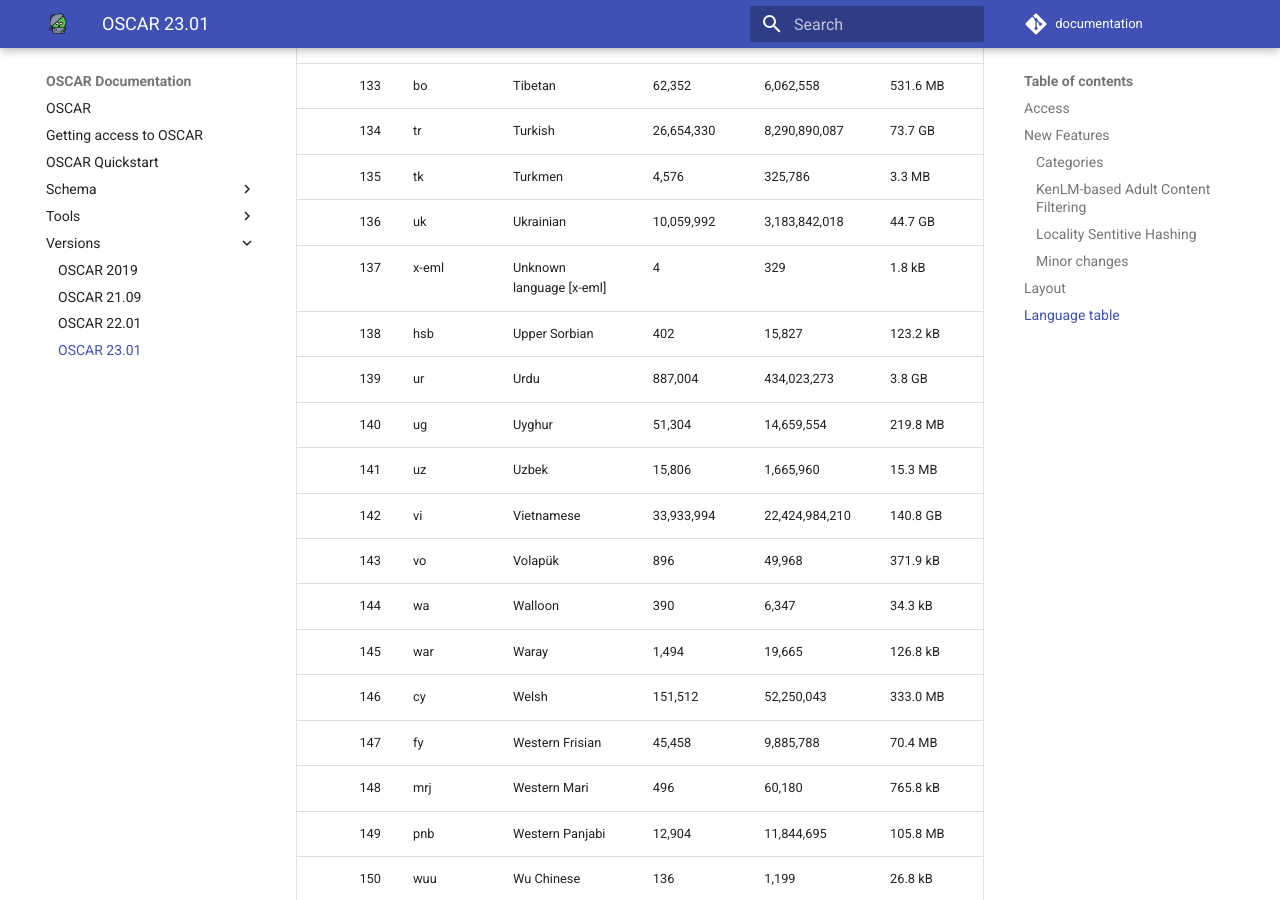
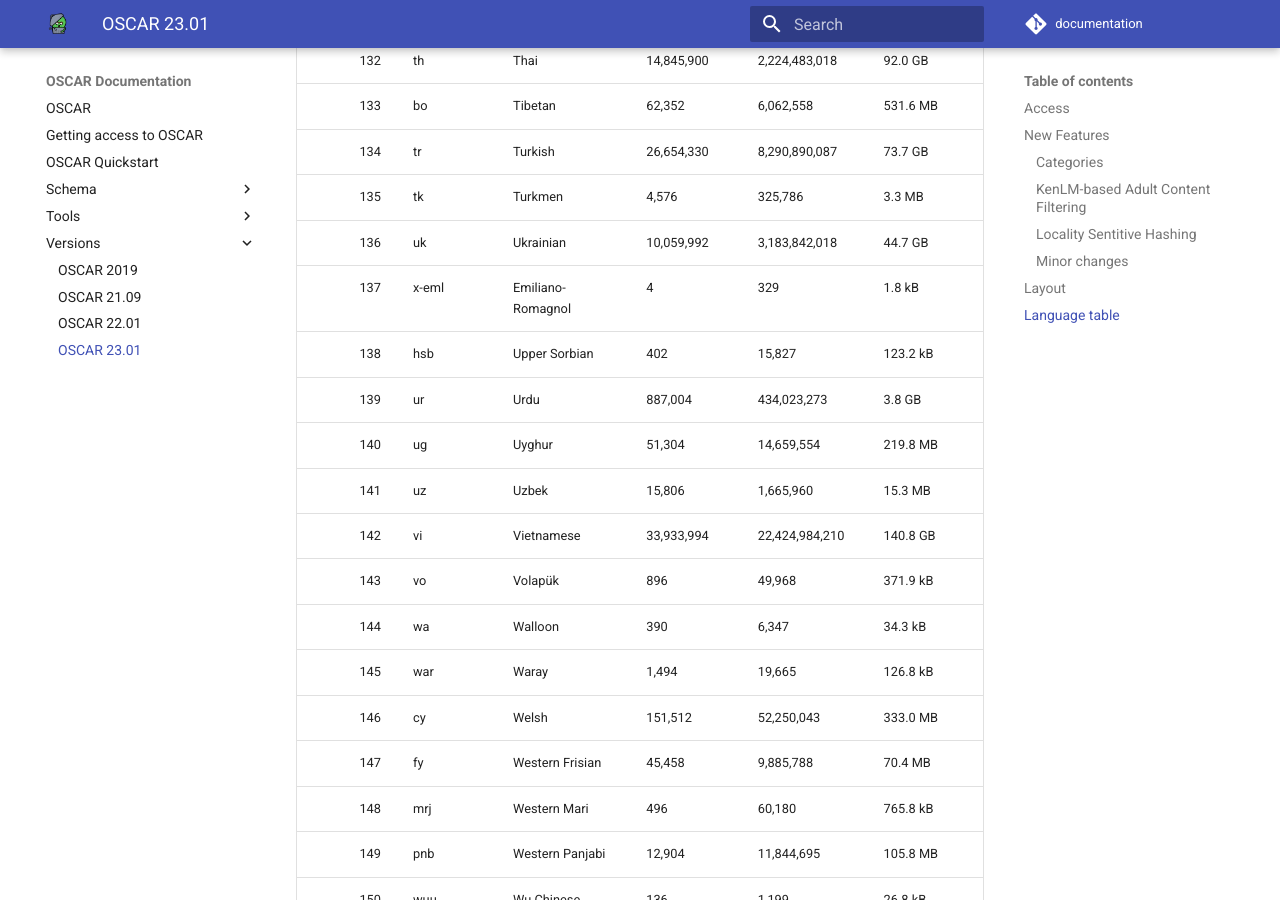
Before and after one commit to oscar-project/documentation, an MkDocs documentation site: the page built from docs/versions/oscar-2301.md, in a window 1280 px wide and 900 px high, scrolled down 9431 px. Built offline with MkDocs 1.6.1 and Material for MkDocs 9.7.7, drawn with Linux system fonts in a browser that asks for light colours; comment, search, counter and statistics services are not loaded.

Commit message:
fix x-eml

```diff
--- a/docs/versions/oscar-2301.md
+++ b/docs/versions/oscar-2301.md
@@ -270,7 +270,7 @@
 | 134 | tr     | Turkish                  | 26,654,330    | 8,290,890,087   | 73.7 GB          |
 | 135 | tk     | Turkmen                  | 4,576         | 325,786         | 3.3 MB           |
 | 136 | uk     | Ukrainian                | 10,059,992    | 3,183,842,018   | 44.7 GB          |
-| 137 | x-eml  | Unknown language [x-eml] | 4             | 329             | 1.8 kB           |
+| 137 | x-eml  | Emiliano-Romagnol        | 4             | 329             | 1.8 kB           |
 | 138 | hsb    | Upper Sorbian            | 402           | 15,827          | 123.2 kB         |
 | 139 | ur     | Urdu                     | 887,004       | 434,023,273     | 3.8 GB           |
 | 140 | ug     | Uyghur                   | 51,304        | 14,659,554      | 219.8 MB         |
```
